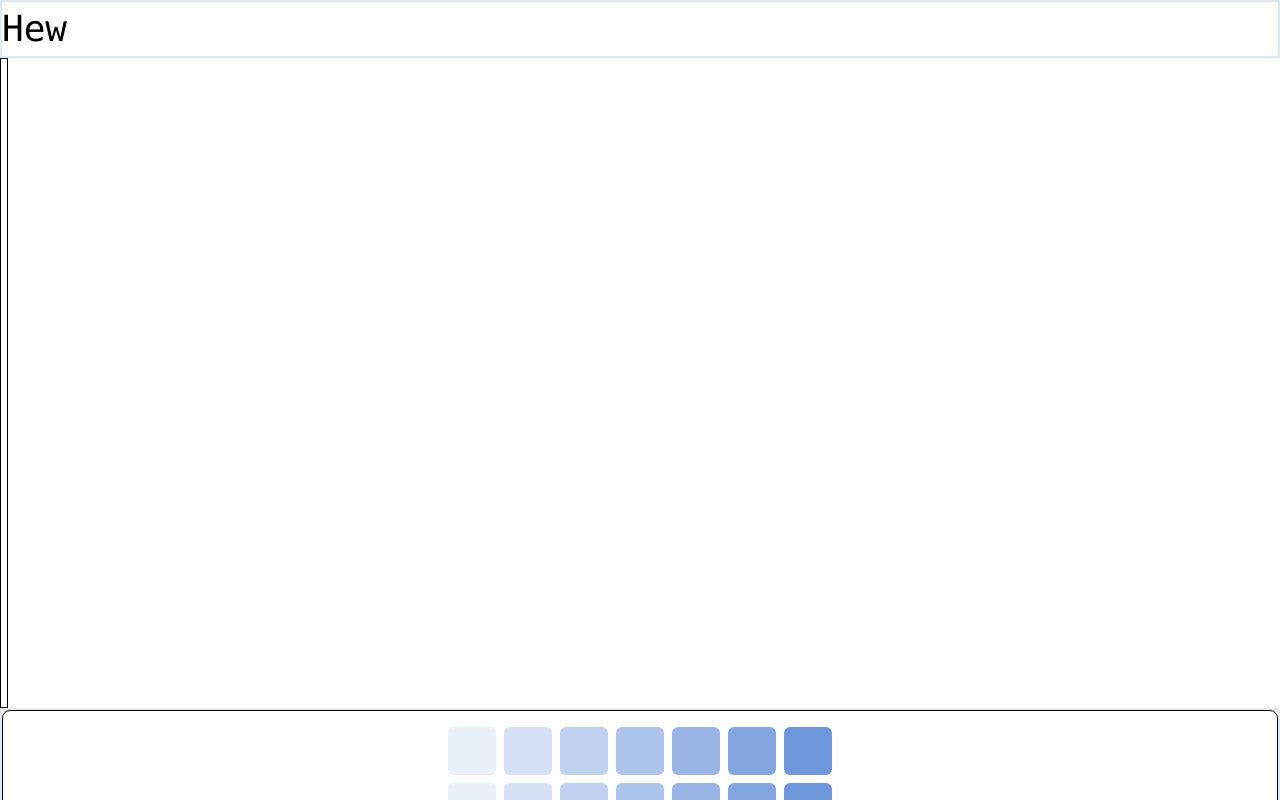
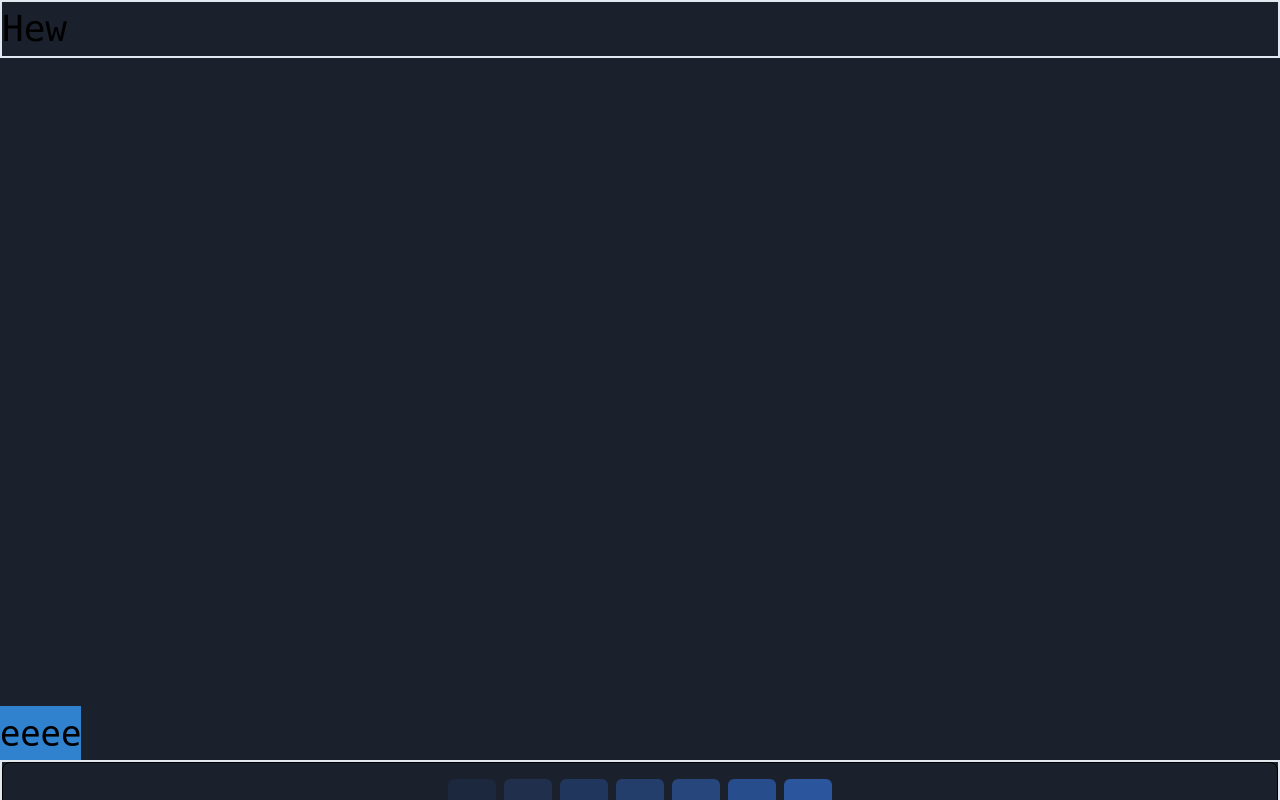
Before and after one commit to jklsnt/snt, a React (Create React App) app in the folder squares/: page / in a window 1280 px wide. Built offline with nearby package versions, Linux system fonts and the light colour scheme.

Commit message:
Things3333333332

```diff
--- a/squares/src/App.js
+++ b/squares/src/App.js
@@ -1,14 +1,15 @@
 import React from 'react';
 import SquaresDisplay from './components/SquaresDisplay'
+import TaskSquareDay from './components/TaskSquareDay'
 
 function App() {
     return (
-        <div className="fixed relative flex flex-col w-screen h-screen overflow-x-hidden">
+        <div className="fixed relative flex flex-col w-screen h-screen overflow-x-hidden bg-gray-900">
             <div className="items-center justify-center font-mono text-4xl border-2 max-w-prose">
                 Hew
             </div>
-        <div className="w-2 text-4xl border border-black"><br/><br/><br/><br/><br/><br/><br/><br/><br/><br/><br/><br/></div>
-            <div className="w-full border-2 border-green">
+        <div className="w-2 text-4xl"><br/><br/><br/><br/><br/><br/><br/><br/><br/><br/><br/><br/><TaskSquareDay></TaskSquareDay></div>
+            <div className="w-full border-2">
                 <SquaresDisplay squares_data={[[1, 2, 3, 4, 5, 6, 7], [1, 2, 3, 4, 5, 6, 7],[1, 2, 3, 4, 5, 6, 7],[1, 2, 3, 4, 5, 6, 7],[1, 2, 3, 4, 5, 6, 7], [1, 2, 3, 10, 5, 6, 7], ]}></SquaresDisplay>
             </div>
         </div>
--- a/squares/src/components/TaskSquare.jsx
+++ b/squares/src/components/TaskSquare.jsx
@@ -1,5 +1,5 @@
 import React from 'react';
 
 export default function TaskSquare(props) {
-    return <div className="w-15 h-15 bg-blue-600"></div>
+    return <div className="w-15 h-15 bg-blue-600">eeee</div>
 }
--- a/squares/src/components/TaskSquareDay.jsx
+++ b/squares/src/components/TaskSquareDay.jsx
@@ -1,5 +1,5 @@
 import React from 'react';
-import TaskSquare form './TaskSquare.jsx'
+import TaskSquare from './TaskSquare'
 
 export default function TaskSquareDay(props) {
     return <div className="flex">
```
